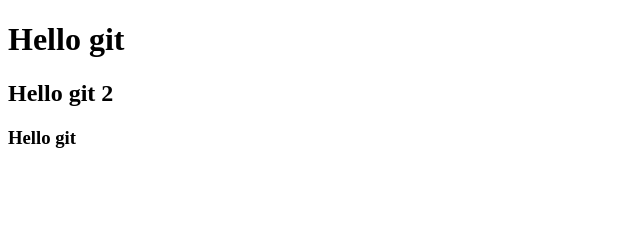
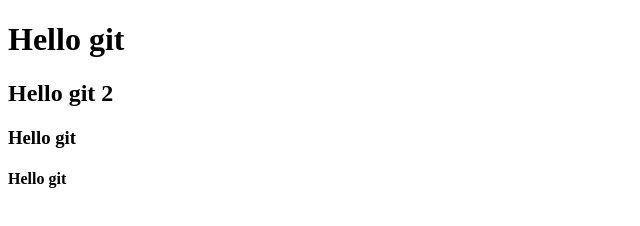
Before and after one commit to no074054/Repository, a plain HTML site: page index.html in a window 1280 px wide. Shown: the full height of the page, 0-640 px from the left. Drawn offline with Linux system fonts and the light colour scheme.

Commit message:
Branch 2 commit

```diff
--- a/index.html
+++ b/index.html
@@ -8,5 +8,6 @@
 	<h1>Hello git</h1>
 	<h2>Hello git 2</h2>
 	<h3>Hello git</h3>
+	<h4>Hello git</h4>
 </body>
 </html>
```
